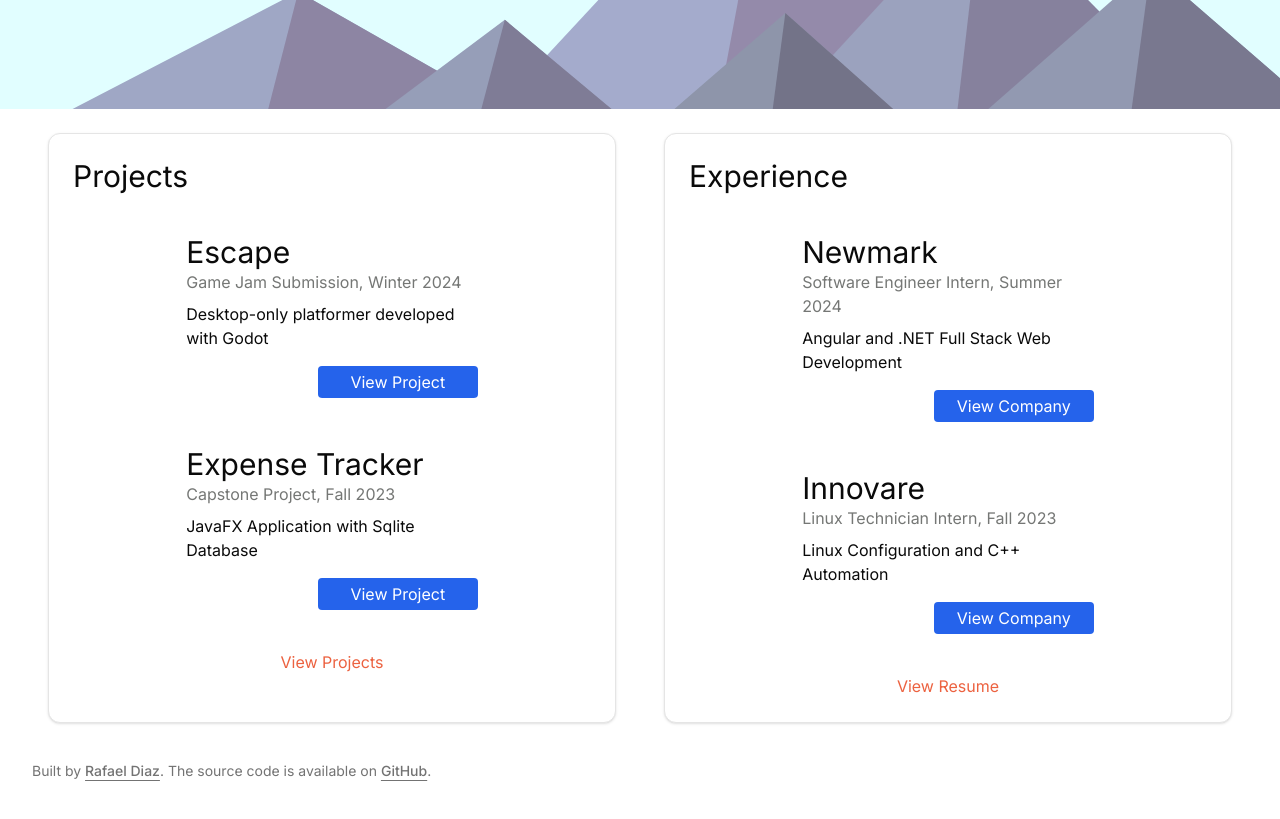
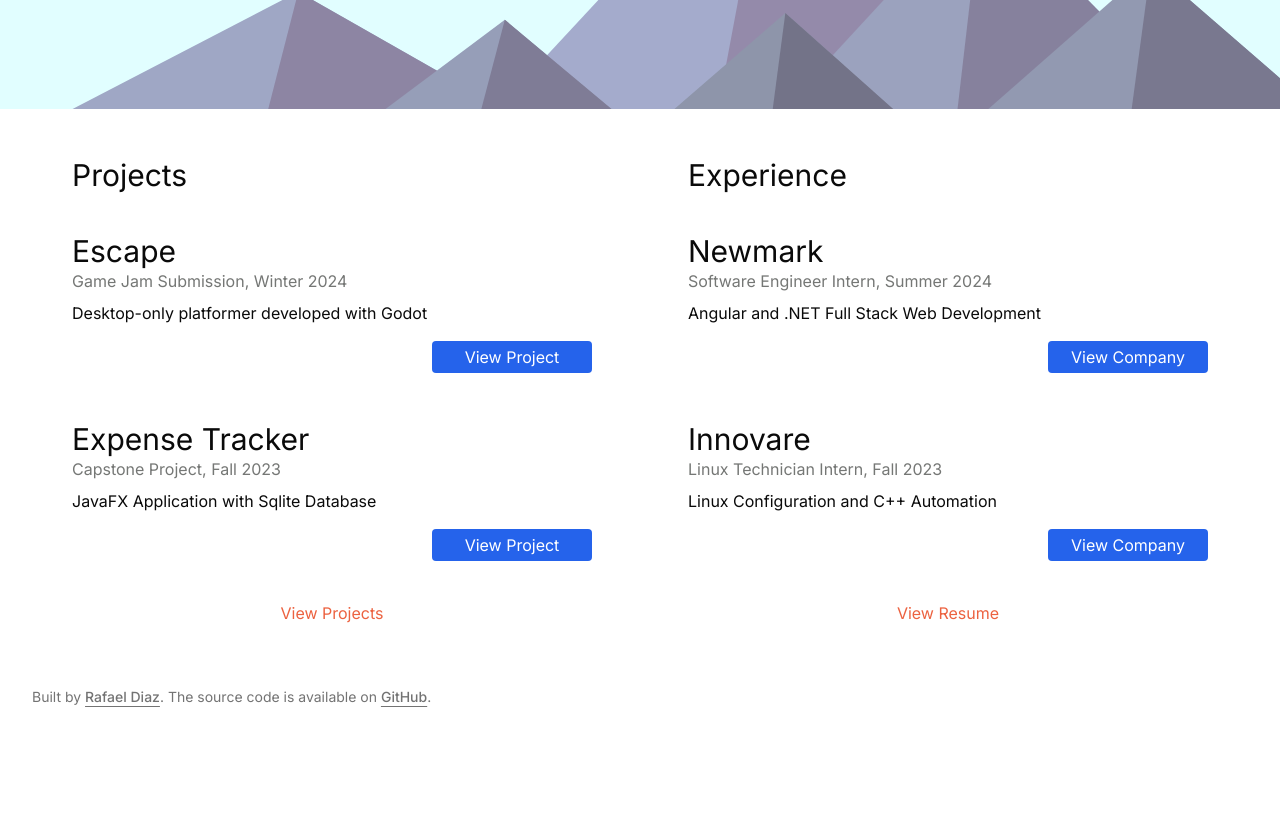
Before and after one commit to availe/Personal-Website-V2, a Next.js app: page / in a window 1280 px wide. Shown: the part 620-1439 px from the top of the page. After the commit the page ends 1365 px from the top, so only its background shows below. Built offline with nearby package versions, Linux system fonts and the light colour scheme.

Commit message:
home improvements xl

```diff
--- a/src/components/home/section-entry.tsx
+++ b/src/components/home/section-entry.tsx
@@ -26,11 +26,11 @@ const SectionEntry: React.FC<ExperienceSectionProps> = ({
   callToAction,
 }) => {
   return (
-    <Card className="flex flex-col gap-4 w-full">
+    <Card className="flex flex-col gap-4 w-full xl:border-none xl:shadow-none">
       <CardHeader>
         <h2 className="text-2xl md:text-3xl">{title}</h2>
       </CardHeader>
-      <CardContent className="flex flex-col w-4/5 md:w-3/5 mx-auto gap-12">
+      <CardContent className="flex flex-col gap-12">
         {experiences.map((exp, index) => (
           <ExperienceEntry
             key={index}
```
